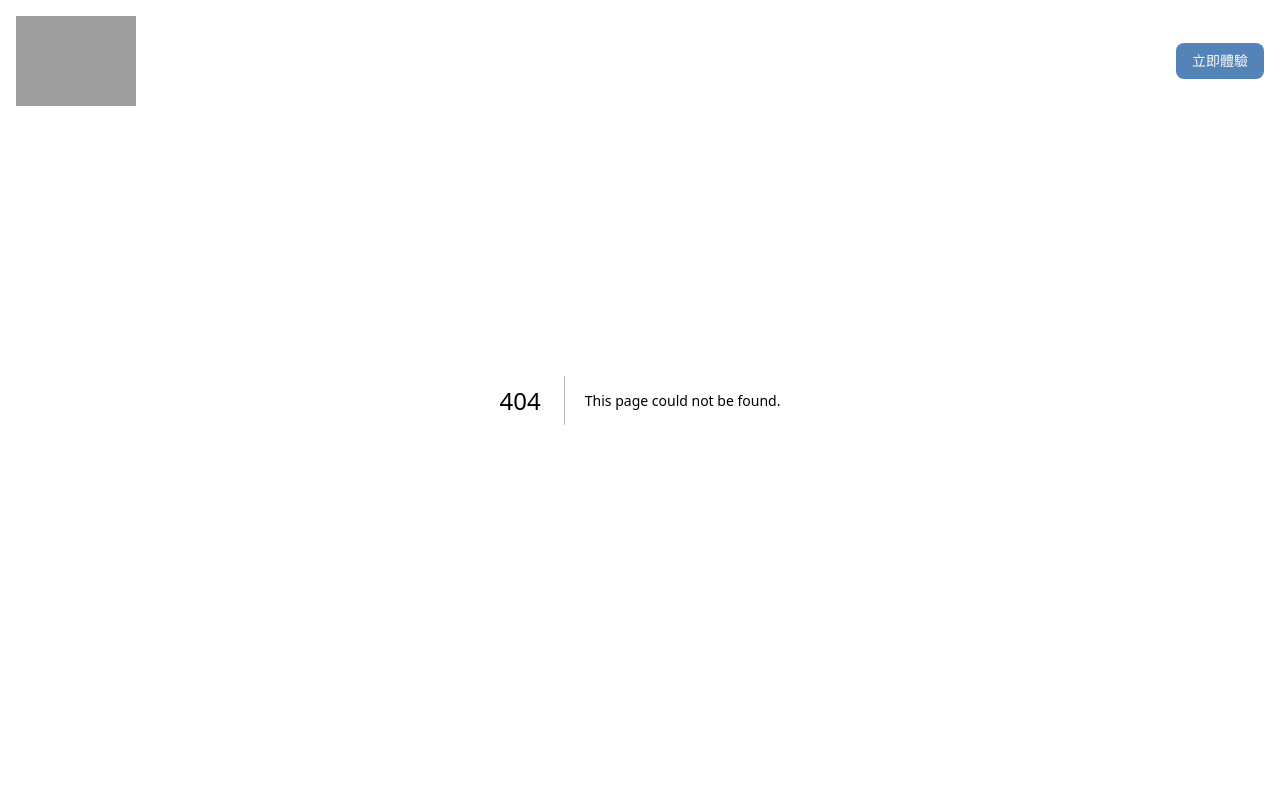
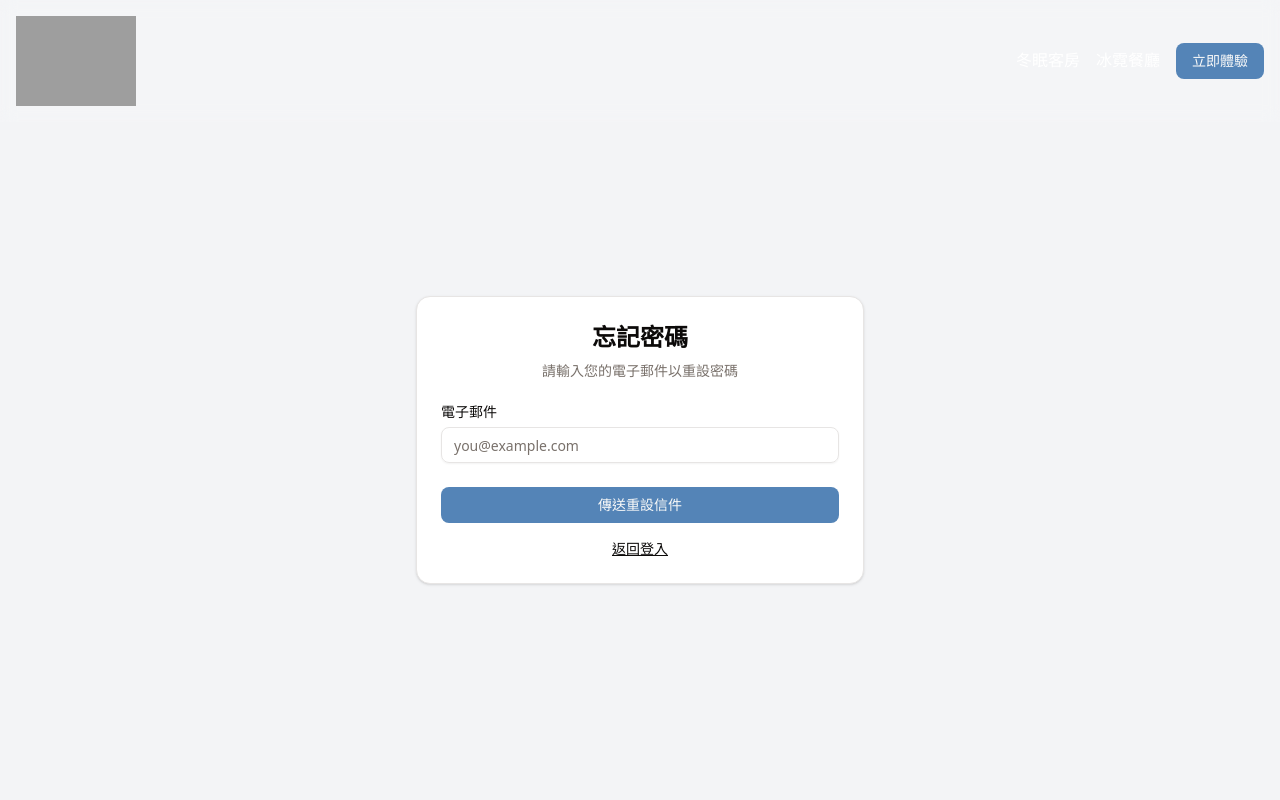
Before and after one commit to sunny2001522/Hotel-booking, a Next.js app: page /forgot-password in a window 1280 px wide. Before the commit this address had no page. Shown: the top 800 px of the page. Built offline with nearby package versions, Linux system fonts and the light colour scheme; grey boxes are pictures that could not be loaded.

Commit message:
feat:forgot password

```diff
--- /dev/null
+++ b/src/app/forgot-password/page.tsx
@@ -0,0 +1,105 @@
+"use client";
+
+import React from "react";
+import { useForm } from "react-hook-form";
+import { zodResolver } from "@hookform/resolvers/zod";
+import * as z from "zod";
+import Link from "next/link";
+import { forgotPassword } from "@/lib/api";
+
+import { Button } from "@/components/ui/button";
+import { Input } from "@/components/ui/input";
+import {
+  Form,
+  FormControl,
+  FormField,
+  FormItem,
+  FormLabel,
+  FormMessage,
+} from "@/components/ui/form";
+import {
+  Card,
+  CardContent,
+  CardHeader,
+  CardTitle,
+  CardDescription,
+} from "@/components/ui/card";
+
+const formSchema = z.object({
+  email: z.string().email({ message: "請輸入有效的電子郵件" }),
+});
+
+const ForgotPasswordPage = () => {
+  const [message, setMessage] = React.useState<string | null>(null);
+  const [error, setError] = React.useState<string | null>(null);
+
+  const form = useForm<z.infer<typeof formSchema>>({
+    resolver: zodResolver(formSchema),
+    defaultValues: { email: "" },
+  });
+
+  async function onSubmit(values: z.infer<typeof formSchema>) {
+    setError(null);
+    setMessage(null);
+    try {
+      await forgotPassword(values.email);
+      setMessage(
+        "如果此電子郵件存在於我們的系統中，您將會收到一封密碼重設信件。"
+      );
+    } catch (err: unknown) {
+      if (err instanceof Error) {
+        setError(err.message);
+      } else {
+        setError("登入時發生未知錯誤");
+      }
+    }
+  }
+
+  return (
+    <div className="flex items-center justify-center min-h-screen bg-gray-100 pt-20">
+      <Card className="w-full max-w-md">
+        <CardHeader>
+          <CardTitle className="text-2xl text-center">忘記密碼</CardTitle>
+          <CardDescription className="text-center">
+            請輸入您的電子郵件以重設密碼
+          </CardDescription>
+        </CardHeader>
+        <CardContent>
+          <Form {...form}>
+            <form onSubmit={form.handleSubmit(onSubmit)} className="space-y-6">
+              <FormField
+                control={form.control}
+                name="email"
+                render={({ field }) => (
+                  <FormItem>
+                    <FormLabel>電子郵件</FormLabel>
+                    <FormControl>
+                      <Input placeholder="you@example.com" {...field} />
+                    </FormControl>
+                    <FormMessage />
+                  </FormItem>
+                )}
+              />
+              {error && (
+                <p className="text-sm font-medium text-destructive">{error}</p>
+              )}
+              {message && (
+                <p className="text-sm font-medium text-green-600">{message}</p>
+              )}
+              <Button type="submit" className="w-full">
+                傳送重設信件
+              </Button>
+            </form>
+          </Form>
+          <div className="mt-4 text-center text-sm">
+            <Link href="/login" className="underline">
+              返回登入
+            </Link>
+          </div>
+        </CardContent>
+      </Card>
+    </div>
+  );
+};
+
+export default ForgotPasswordPage;
```
